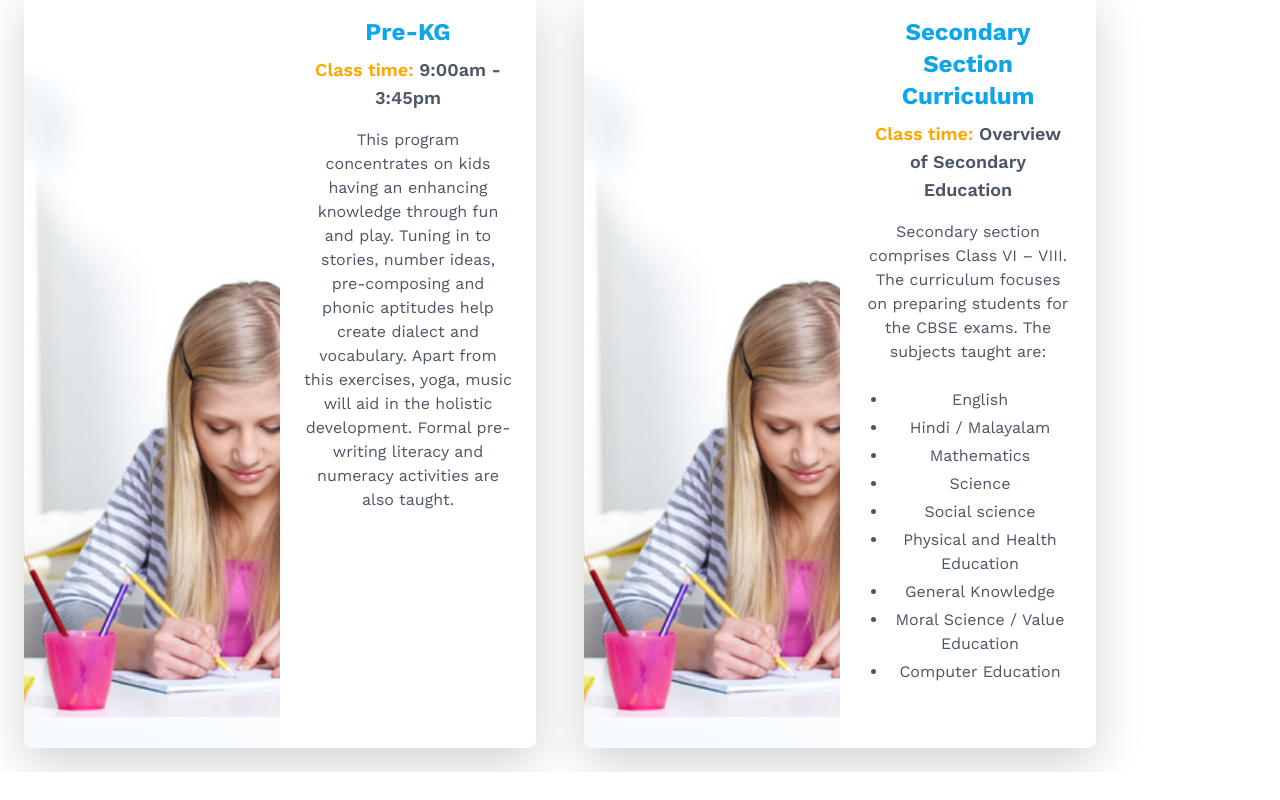
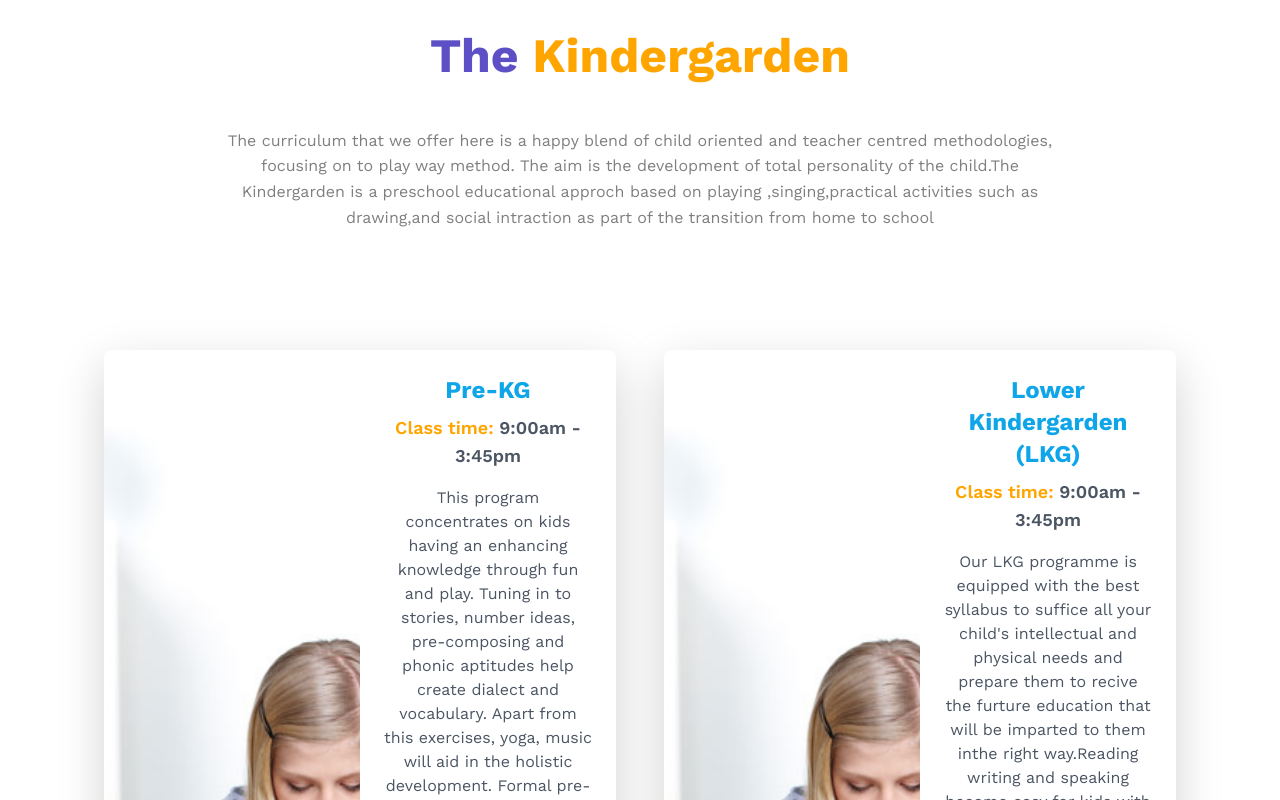
Before and after one commit to vidyajobin/MTCS-School, a React (Create React App) app: page /academics in a window 1280 px wide. Shown: the part 520-1320 px from the top of the page. Before the commit the page ends 1292 px from the top, so only its background shows below. Built offline with nearby package versions, Linux system fonts and the light colour scheme.

Commit message:
kindergarten and primary and secondary section covered

```diff
--- a/src/pages/Academics.js
+++ b/src/pages/Academics.js
@@ -4,7 +4,7 @@ import AcademicsCard from '../components/AcademicsCard'
 
 const Academics = () => {
 
-  const cardData = [
+  const cardData1 = [
     {
       image:"/images/course-2.jpg",
       heading: "Pre-KG",
@@ -15,6 +15,82 @@ const Academics = () => {
           text: 'This program concentrates on kids having an enhancing knowledge through fun and play. Tuning in to stories, number ideas, pre-composing and phonic aptitudes help create dialect and vocabulary. Apart from this exercises, yoga, music will aid in the holistic development. Formal pre-writing literacy and numeracy activities are also taught.'
         },
 
+    },
+    {
+      image:"/images/course-2.jpg",
+      heading: "Lower Kindergarden (LKG)",
+      subheading: "9:00am - 3:45pm",
+      content:
+        {
+          type: 'text',
+          text: `Our LKG programme is equipped with the best syllabus to suffice all your child's intellectual and physical needs and prepare them to recive the furture education that will be imparted to them inthe right way.Reading writing and speaking become easy for kids with the help of our advanced curriculum devised with the input of our trained teachers.`
+        },
+
+    },
+    {
+      image:"/images/course-2.jpg",
+      heading: "Upper Kindergarden(UKG)",
+      subheading: "9:00am - 3:45pm",
+      content:
+        {
+          type: 'text',
+          text: `UKG is the initial level that is accomblished with social behaviour which is essential for a student to learn in a school .UKG includes all the basic manners like how to sit in class, how to talk to the teachers and how to respond to the situation in school manner and now the student is completely out of their kid zone. UKG syllabus is larger than LKG as the student jumps for initial level to primary level and it quite obvious.`
+        },
+
+    },
+    // Add more card data as needed
+  ];
+
+  const cardData2 = [
+    {
+      image:"/images/course-2.jpg",
+      heading: "Primary School",
+      subheading: "9.00am - 3.45pm",
+      content: [
+        {
+          type: 'text',
+          text: 'Primary section includes Class I - V. The syllabus followed is as per CBSE scheme. The subjects taught are:'
+        },
+        {
+          type: 'bullet',
+          items: [
+            "English",
+  "Hindi / Malayalam",
+  "Mathematics",
+  "Science",
+  "Social science",
+  "EVS",
+  "Physical and Health Education",
+  "General Knowledge",
+  "Moral Science / Value Education"
+          ]
+        }
+      ]
+    },
+    {
+      image:"/images/course-2.jpg",
+      heading: "High School",
+      subheading: "9.00am - 3.45pm",
+      content: [
+        {
+          type: 'text',
+          text: 'The curriculum for Classes IX and X is based on CBSE syllabus. The scholastic subjects are:'
+        },
+        {
+          type: 'bullet',
+          items: [
+            "English",
+  "Hindi / Malayalam",
+  "Mathematics",
+  "Science",
+  "Social science",
+  "Physical and Health Education",
+  "General Knowledge",
+  "Moral Science / Value Education",
+  "Computer Education"
+          ]
+        }
+      ]
     },
     {
       image:"/images/course-2.jpg",
@@ -45,6 +121,7 @@ const Academics = () => {
   ];
 
 
+
   return (
     <div>
         <BreadCrumb pagename={'Academics'} />
@@ -55,9 +132,13 @@ const Academics = () => {
         content={cardData}
         /> */}
 
-        {/* Use map() to iterate over each object in cardData */}
-        <div className='flex'>
-      {cardData.map((card, index) => (
+      <h1 className='text-5xl font-bold mb-5 mt-16'><span style={{color: '#5d50c6'}}>The</span> <span style={{color: 'orange'}}>Kindergarden</span></h1>
+        <div className='flex justify-center '>
+        <p className='mb-9 w-2/3 text-center' style={{color:'rgba(0, 0, 0, 0.5)'}}>The curriculum that we offer here is a happy blend of child oriented and teacher centred methodologies, focusing on to play way method. The aim is the development of total personality of the child.The Kindergarden is a preschool educational approch based on playing ,singing,practical activities such as drawing,and social intraction as part of the transition from home to school</p>
+        </div>
+
+        <div className='flex flex-wrap justify-center mx-auto'>
+      {cardData1.map((card, index) => (
 
         <AcademicsCard
           key={index}              // Unique key for each card
@@ -69,12 +150,30 @@ const Academics = () => {
       ))}
       </div>
 
-        {/* <h1 className='text-5xl font-bold mb-5 mt-16'><span style={{color: '#5d50c6'}}>The</span> <span style={{color: 'orange'}}>Kindergarden</span></h1>
+      <h1 className='text-5xl font-bold mb-5 mt-16'><span style={{color: '#5d50c6'}}>The</span> <span style={{color: 'orange'}}>Primary and Secondary School</span></h1>
+        <div className='flex justify-center '>
+        <p className='mb-9 w-2/3 text-center' style={{color:'rgba(0, 0, 0, 0.5)'}}>For classes I to X, the school follows the uniform system of Assessment, Examination, and Report Card recommended by CBSE for all its affiliated schools.The assessment is based on both scholastic and co- scholastic area. Academic sessions are divided into two terms, the First Term from June to October and the Second Term from November to March.</p>
+        </div>
+
+      <div className='flex flex-wrap justify-center mx-auto'>
+      {cardData2.map((card, index) => (
+
+        <AcademicsCard
+          key={index}              // Unique key for each card
+          imageUrl={card.image}  // Pass image URL for each card
+          heading={card.heading}    // Pass heading for each card
+          subheading={card.subheading} // Pass subheading for each card
+          content={card.content}    // Pass content for each card
+        />
+      ))}
+      </div>
+
+        <h1 className='text-5xl font-bold mb-5 mt-16'><span style={{color: '#5d50c6'}}>The</span> <span style={{color: 'orange'}}>Kindergarden</span></h1>
         <div className='flex justify-center '>
         <p className='mb-9 w-2/3 text-center' style={{color:'rgba(0, 0, 0, 0.5)'}}>The curriculum that we offer here is a happy blend of child oriented and teacher centred methodologies, focusing on to play way method. The aim is the development of total personality of the child.The Kindergarden is a preschool educational approch based on playing ,singing,practical activities such as drawing,and social intraction as part of the transition from home to school</p>
         </div>
 
-        <div className='AcademicsCardContainer flex flex-wrap justify-center mx-auto'>
+        {/*  <div className='AcademicsCardContainer flex flex-wrap justify-center mx-auto'>
         <AcademicsCard
         imageUrl="/images/course-1.jpg?height=480&width=440"
         heading="Lower Kindergarden (LKG)"
```
